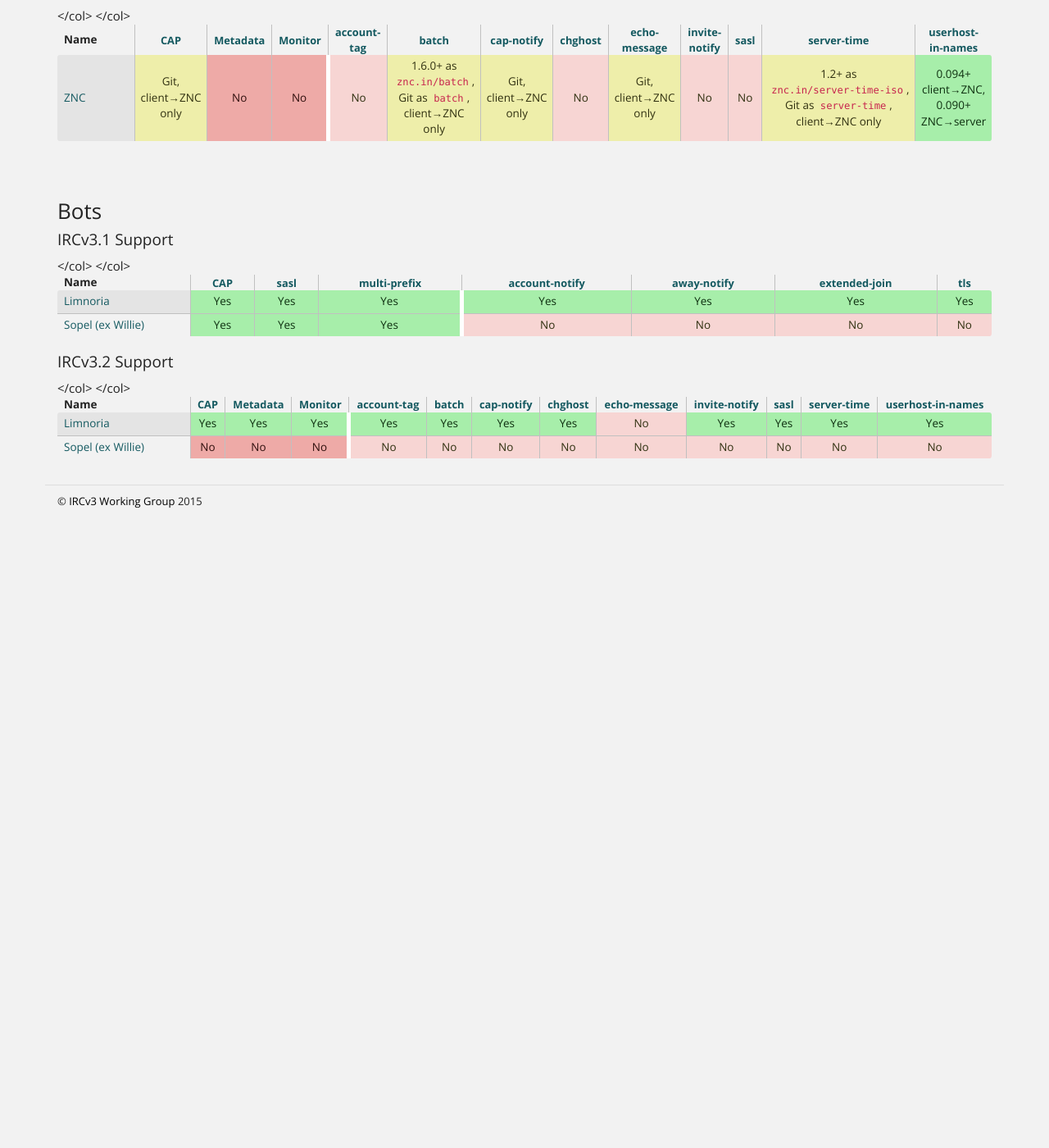
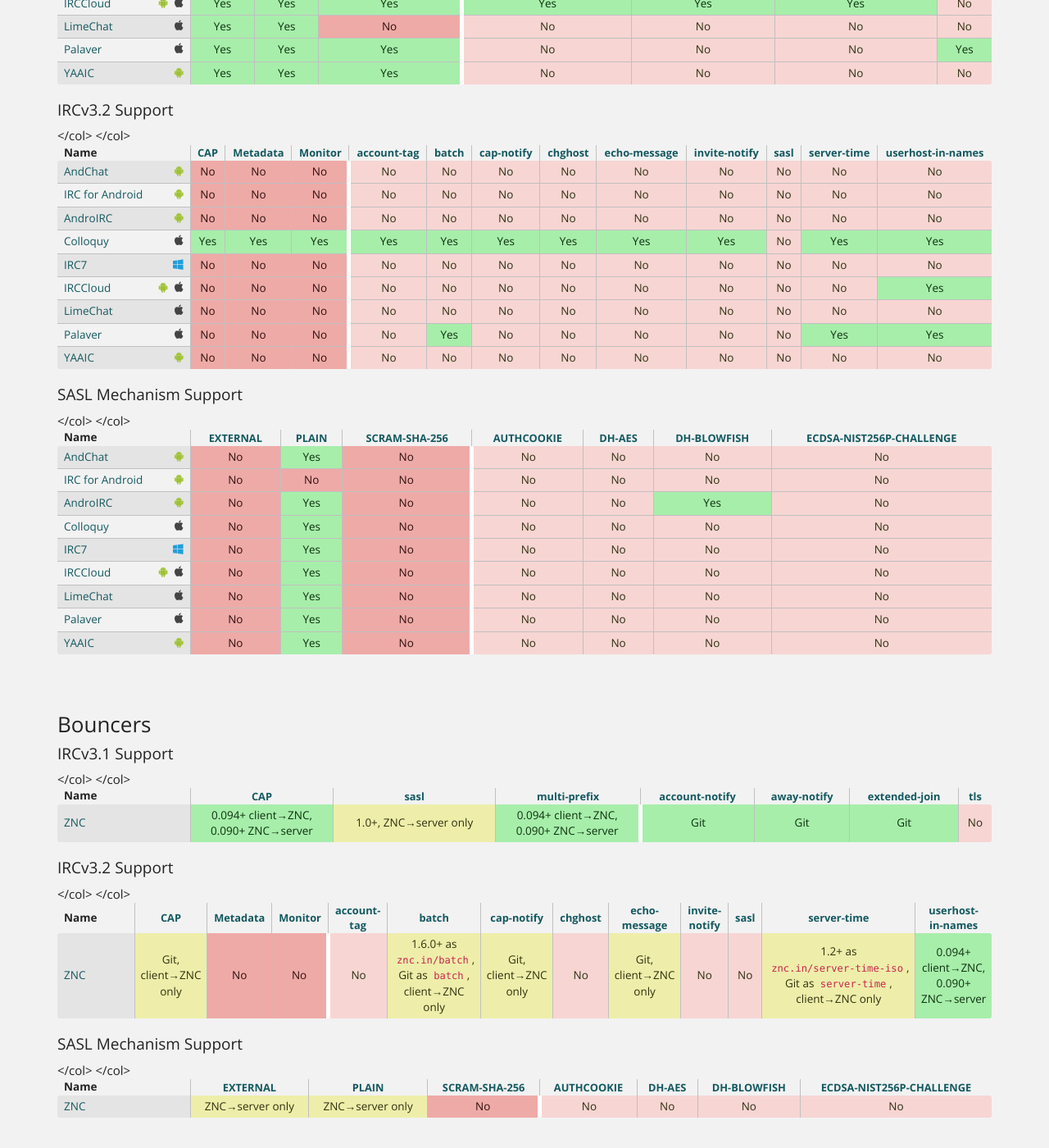
Before and after one commit to ircv3/ircv3.github.io, a Jekyll site: the page built from software/clients.md, in a window 1280 px wide and 1400 px high, scrolled down 2948 px. Shown: the whole window at 82% size. Built offline with Jekyll 4.4.1, drawn with Linux system fonts in a browser that asks for light colours; before the commit the page ends 3578 px from its top, so only the background shows below that; some of the changed text lies outside the part shown.

Commit message:
Add SASL mechanisms to the software table.

```diff
--- a/_data/irc_versions.yml
+++ b/_data/irc_versions.yml
@@ -91,3 +91,38 @@
       name: userhost-in-names
       description: userhost-in-names Extension
       link: http://ircv3.net/specs/extensions/userhost-in-names-3.2.html
+
+SASL:
+  name: SASL Mechanism
+  specs:
+    external:
+      name: EXTERNAL
+      description: EXTERNAL SASL mechanism
+      required: true
+      link: "https://tools.ietf.org/html/rfc4422#appendix-A"
+    plain:
+      name: PLAIN
+      description: PLAIN SASL mechanism
+      required: true
+      link: https://tools.ietf.org/search/rfc4616
+    scram-sha-256:
+      name: SCRAM-SHA-256
+      description: SASL SCRAM-SHA-256 mechanism
+      required: true
+      link: https://tools.ietf.org/html/draft-hansen-scram-sha256-02
+    authcookie:
+      name: AUTHCOOKIE
+      description: Atheme AUTHCOOKIE SASL mechanism
+      link: https://github.com/atheme/atheme/blob/master/modules/saslserv/authcookie.c
+    dh-aes:
+      name: DH-AES
+      description: DH-AES SASL mechanism (deprecated)
+      link: http://ircv3.net/specs/documentation/sasl-dh-aes.html
+    dh-blowfish:
+      name: DH-BLOWFISH
+      description: DH-BLOWFISH SASL mechanism (deprecated)
+      link: http://ircv3.net/specs/documentation/sasl-dh-blowfish.html
+    ecdsa-nist256p-challenge:
+      name: ECDSA-NIST256P-CHALLENGE
+      description: Atheme ECDSA-NIST256P-CHALLENGE SASL mechanism
+      link: https://github.com/kaniini/ecdsatool
--- a/_data/sw_clients.yml
+++ b/_data/sw_clients.yml
@@ -15,6 +15,9 @@
         v3.2:
           server-time: 1.9.7
           userhost-in-names:
+        SASL:
+          # AdiIRC is closed source so this is a guess.
+          - plain
     - name: BitchX
       # ref: https://github.com/BitchX/BitchX/search?q=%22CAP+REQ%22&
       link: http://www.bitchx.com
@@ -22,6 +25,8 @@
         v3.1:
           - cap
           - sasl
+        SASL:
+          - plain
     - name: Colloquy
       # ref: handleCapWithParameters() in https://github.com/colloquy/colloquy/blob/master/Chat%20Core/MVIRCChatConnection.m
       link: http://www.colloquy.info
@@ -48,6 +53,8 @@
           - userhost-in-names
         v3.3:
           - intents
+        SASL:
+          - plain
     - name: Conspire
       # ref: https://github.com/kaniini/conspire/search?q=cap_add_cap
       link: https://github.com/kaniini/conspire
@@ -56,6 +63,8 @@
           - cap
           - multi-prefix
           - sasl
+        SASL:
+          - plain
     - name: HexChat
       # ref: https://github.com/hexchat/hexchat/blob/v2.10.2/src/common/inbound.c#L1728
       link: https://hexchat.github.io
@@ -71,6 +80,11 @@
           - server-time
           - monitor
           - userhost-in-names
+        SASL:
+          - dh-aes
+          - dh-blowfish
+          - external
+          - plain
     - name: IceChat
       # ref: CapREQ() in http://icechat.codeplex.com/SourceControl/latest#IRCConnection/ParseIRCData.cs
       link: http://icechat.net
@@ -85,6 +99,8 @@
         v3.2:
           - monitor
           - server-time
+        SASL:
+          - plain
     - name: Instantbird
       # ref: irc{CAP,SASL,MultiPrefix,WatchMonitor}.jsm files in
       #      https://hg.instantbird.org/instantbird/file/tip/chat/protocols/irc
@@ -96,6 +112,8 @@
           sasl: 1.3+
         v3.2:
           monitor: 1.2+
+        SASL:
+          - plain
     - name: Konversation
       # ref: https://github.com/KDE/konversation/blob/1.6/src/irc/server.cpp#L697
       link: http://konversation.kde.org
@@ -103,6 +121,8 @@
         v3.1:
           - cap
           - sasl
+        SASL:
+          - plain
     - name: KVIrc
       # ref: https://github.com/kvirc/KVIrc/blob/4.2.0/src/kvirc/kernel/KviIrcConnection.cpp#L438
       #      or handleInitialCapLs() in https://github.com/kvirc/KVIrc/blob/master/src/kvirc/kernel/KviIrcConnection.cpp
@@ -115,6 +135,9 @@
           tls: 4.2.0
         v3.2:
           server-time: git
+        SASL:
+          - dh-blowfish
+          - plain
     - name: LimeChat
       # ref: https://github.com/psychs/limechat/blob/2.42/Classes/IRC/IRCClient.m#L3681
       link: http://limechat.net/mac/
@@ -124,6 +147,8 @@
           - sasl
         #v3.2:
         # - server-time  # only supports znc's vendor prefixed version
+        SASL:
+          - plain
     - name: mIRC
       # ref: http://www.mirc.com/news.html
       #      http://www.mirc.com/versions.txt
@@ -149,6 +174,8 @@
           sasl: 19+
         v3.2:
           monitor: 15+
+        SASL:
+          - plain
     - name: Quassel
       # ref: https://github.com/quassel/quassel/blob/0.12.2/src/core/corenetwork.cpp#L479
       link: http://www.quassel-irc.org
@@ -156,6 +183,9 @@
         v3.1:
           - cap
           - sasl
+        SASL:
+          - external
+          - plain
     - name: Textual
       # ref: https://github.com/Codeux-Software/Textual/blob/v5.2.5/Classes/IRC/IRCClient.m#L5895
       link: http://www.codeux.com/textual
@@ -170,6 +200,9 @@
           userhost-in-names:
           server-time:
           batch: 5.2.2
+        SASL:
+          - external
+          - plain
     - name: WeeChat
       # ref: https://weechat.org/files/changelog/ChangeLog-devel.html
       #      for 1.4 (current git master), see IRC_COMMAND_CAP_SUPPORTED_COMPLETION in
@@ -190,6 +223,12 @@
           server-time: 0.4.0+
           userhost-in-names: 0.4.1+
           cap-notify: git
+        SASL:
+          - dh-aes
+          - dh-blowfish
+          - ecdsa-nist256p-challenge
+          - external
+          - plain
 
 - name: Web Clients
   software:
@@ -206,6 +245,8 @@
           - sasl
         v3.2:
           - userhost-in-names
+        SASL:
+          - plain
     - name: Iris
       # ref: https://github.com/atheme/iris/blob/831483f/qwebirc/ircclient.py#L48
       link: http://www.atheme.net/iris.html
@@ -214,6 +255,9 @@
           - cap
           - multi-prefix
           - sasl
+        SASL:
+          - authcookie
+          - plain
     - name: Kiwi IRC
       # ref: https://github.com/prawnsalad/KiwiIRC/blob/v0.9.1/server/irc/commands/registration.js#L63
       link: https://kiwiirc.com
@@ -225,6 +269,8 @@
           - sasl
         v3.2:
           - server-time
+        SASL:
+          - plain
     - name: Mibbit
       # ref: http://wiki.mibbit.com/index.php/SASL
       #      does not send CAP LS when connecting to a server
@@ -233,6 +279,9 @@
         v3.1:
           - cap
           - sasl
+        SASL:
+          - plain
+          - dh-blowfish
 
 - name: Mobile Clients
   software:
@@ -245,6 +294,8 @@
         v3.1:
           - cap
           - sasl
+        SASL:
+          - plain
     - name: IRC for Android
       # ref: link mentions sasl
       link: http://www.countercultured.net/android/
@@ -255,6 +306,7 @@
           - cap
           - sasl
           - multi-prefix
+        # SASL mechanisms unknown
     - name: AndroIRC
       # ref: http://wiki.androirc.com/nickserv_sasl
       link: http://www.androirc.com
@@ -264,6 +316,9 @@
         v3.1:
           - cap
           - sasl
+        SASL:
+          - dh-blowfish
+          - plain
     - name: Colloquy
       # ref: https://github.com/colloquy/colloquy/blob/7737a2b/Chat%20Core/MVIRCChatConnection.m#L2393
       link: http://www.colloquy.info
@@ -292,6 +347,8 @@
           - userhost-in-names
         v3.3:
           - intents
+        SASL:
+          - plain
     - name: IRC7
       # ref: link mentions sasl
       link: http://www.windowsphone.com/en-us/store/app/irc/345e96da-fa2a-457f-95ce-f09e6f3b28a3
@@ -301,6 +358,8 @@
         v3.1:
           - cap
           - sasl
+        SASL:
+          - plain
     - name: IRCCloud
       # maintainer: jwheare
       link: https://www.irccloud.com
@@ -317,6 +376,8 @@
           - sasl
         v3.2:
           - userhost-in-names
+        SASL:
+          - plain
     - name: LimeChat
       # ref: https://github.com/psychs/limechat/blob/2.42/Classes/IRC/IRCClient.m#L3681
       link: http://limechat.net/iphone/
@@ -326,6 +387,8 @@
         v3.1:
           - cap
           - sasl
+        SASL:
+          - plain
     - name: Palaver
       # maintainer: kylef
       link: https://palaverapp.com/
@@ -341,6 +404,8 @@
           - batch
           - server-time
           - userhost-in-names
+        SASL:
+          - plain
     - name: YAAIC
       # ref: https://github.com/pocmo/Yaaic/blob/v1.1/app/src/main/java/org/jibble/pircbot/PircBot.java#L208
       link: http://www.yaaic.org
@@ -351,6 +416,8 @@
           - cap
           - multi-prefix
           - sasl
+        SASL:
+          - plain
 
 - name: Bouncers
   software:
@@ -376,6 +443,9 @@
           echo-message: "Git, client→ZNC only"
           batch: "1.6.0+ as <code>znc.in/batch</code>, Git as <code>batch</code>, client→ZNC only"
           server-time: "1.2+ as <code>znc.in/server-time-iso</code>, Git as <code>server-time</code>, client→ZNC only"
+        SASL:
+          external: "ZNC→server only"
+          plain: "ZNC→server only"
 
 - name: Bots
   software:
@@ -405,6 +475,10 @@
           - sasl
           - server-time
           - userhost-in-names
+        SASL:
+            - ecdsa-nist256p-challenge
+            - external
+            - plain
     - name: Sopel (ex Willie)
       #ref: https://github.com/sopel-irc/sopel/blob/v5.3.0/willie/coretasks.py#L357
       #     https://github.com/sopel-irc/sopel/blob/e5df2fa/sopel/coretasks.py#L345
@@ -414,3 +488,5 @@
           - cap
           - multi-prefix
           - sasl
+        SASL:
+          - plain
```
